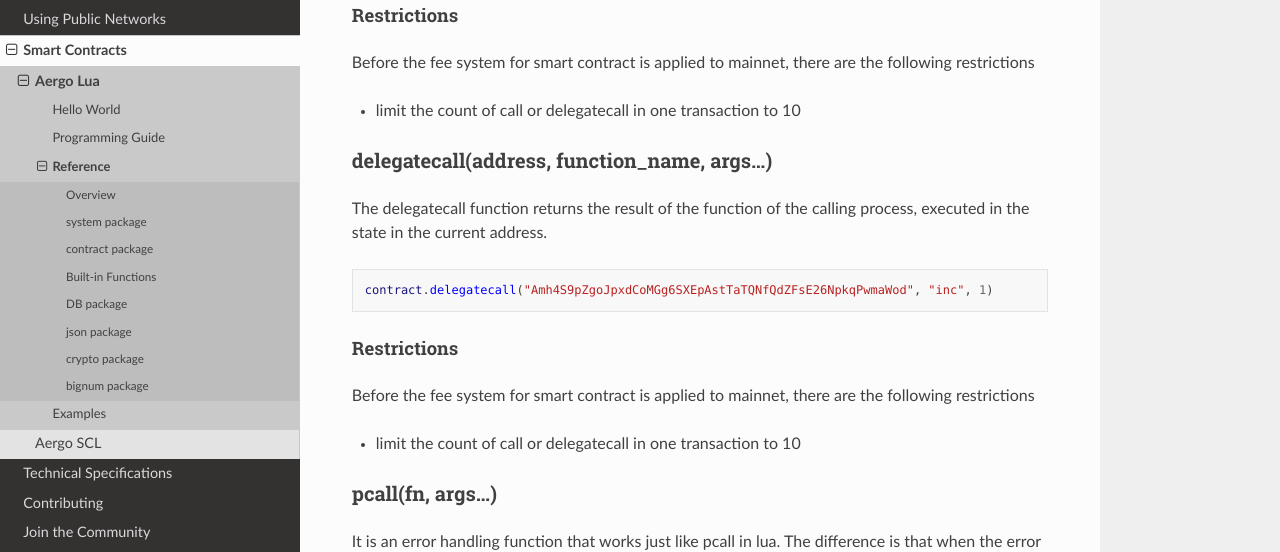
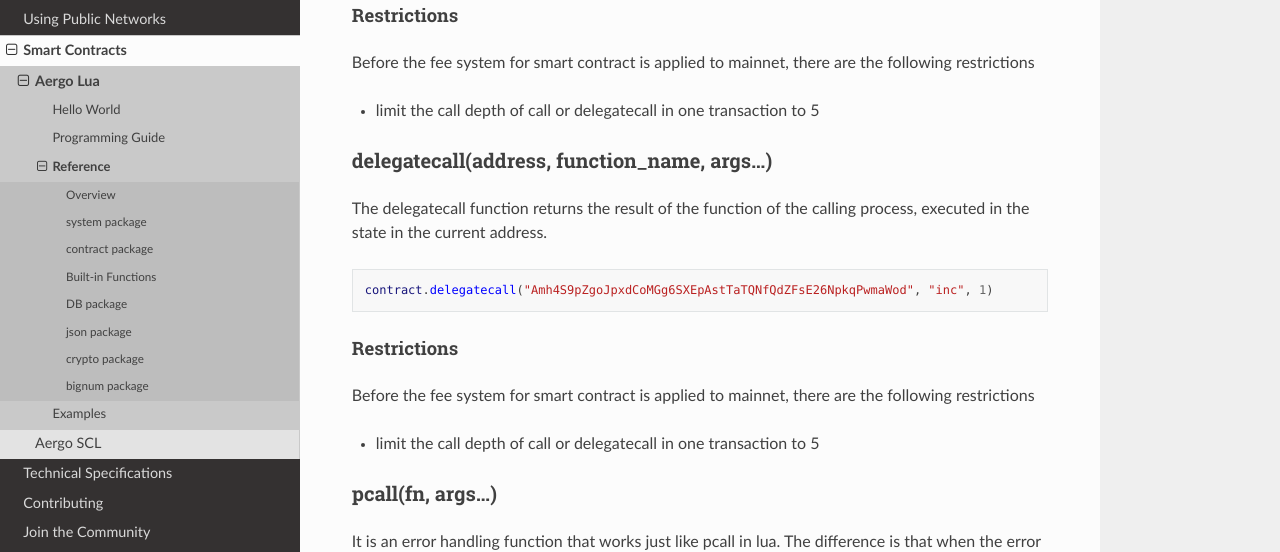
Before and after one commit to aergoio/guide, a Sphinx documentation site: the page built from source/smart-contracts/lua/reference.md, in a window 1280 px wide and 900 px high, scrolled down 3088 px. Shown: the part 157-709 px from the top of the window. Built offline with Sphinx 7.4.7 and the Read the Docs theme 2.0.0, drawn with Linux system fonts in a browser that asks for light colours; some of the changed text lies outside the part shown.

Commit message:
Update reference.md

````diff
--- a/source/smart-contracts/lua/reference.md
+++ b/source/smart-contracts/lua/reference.md
@@ -93,7 +93,7 @@
 ```
 #### Restrictions
 Before the fee system for smart contract is applied to mainnet, there are the following restrictions
-- limit the count of call or delegatecall in one transaction to 10
+- limit the call depth of call or delegatecall in one transaction to 5
 
 ### delegatecall(address, function_name, args...)
 The delegatecall function returns the result of the function of the calling process, executed in the state in the current address.
@@ -102,7 +102,7 @@
 ```
 #### Restrictions
 Before the fee system for smart contract is applied to mainnet, there are the following restrictions
-- limit the count of call or delegatecall in one transaction to 10
+- limit the call depth of call or delegatecall in one transaction to 5
 
 ### pcall(fn, args...)
 It is an error handling function that works just like pcall in lua. The difference is that when the error occurs, the modified state,table or balance of the function executed rollback
````
Also changed, not shown: other parts of source/smart-contracts/lua/reference.md (+1 -1 lines).
